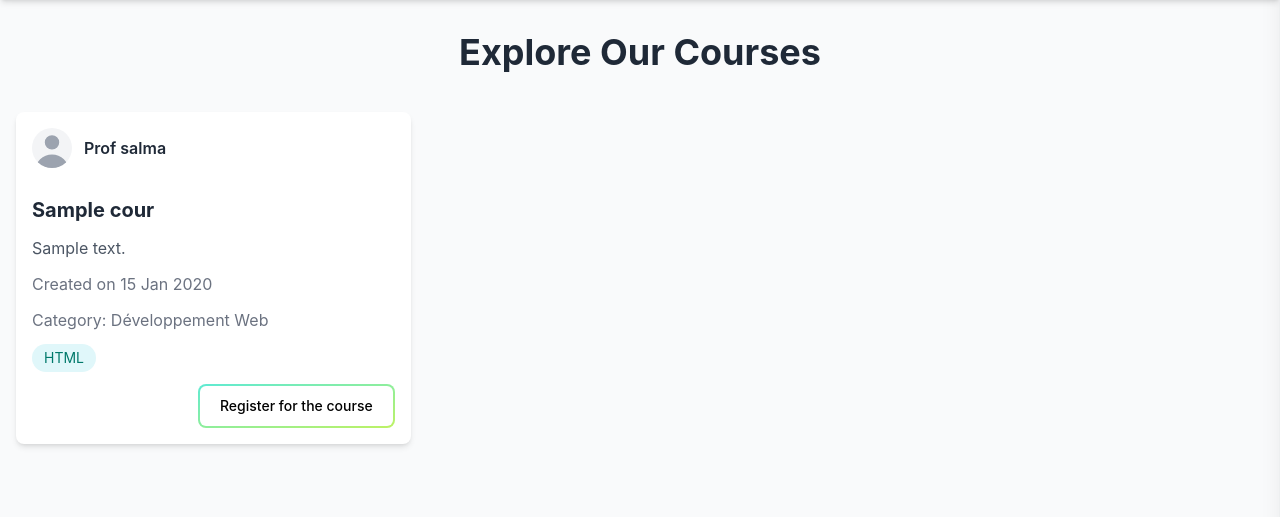
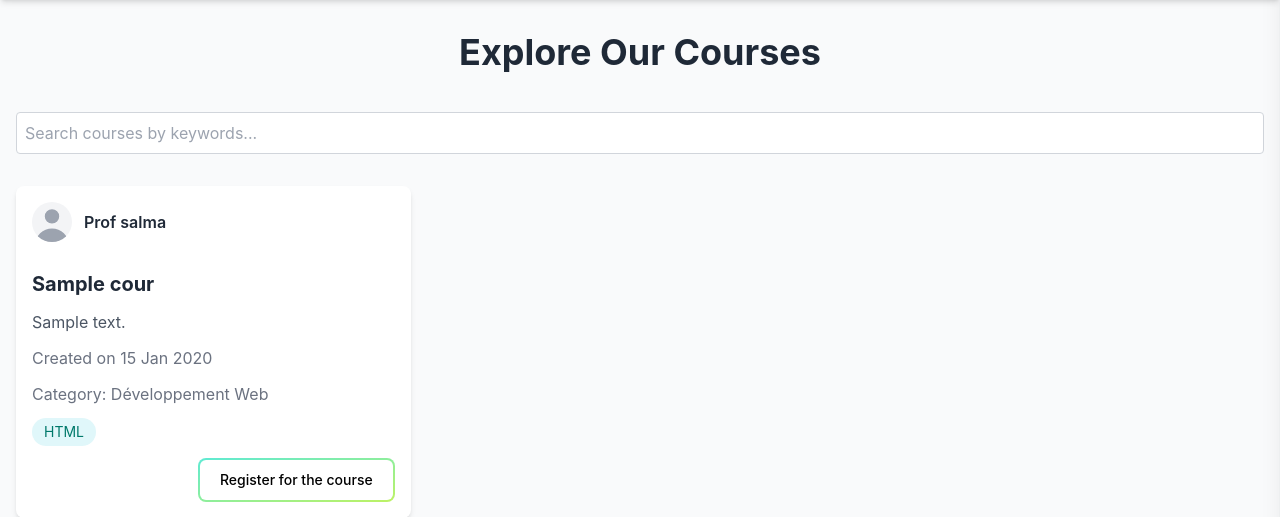
Before and after one commit to saalmahm/YoudemyOnlineCourses, a PHP site: page /pages/courses.php in a window 1280 px wide. Shown: the part 64-581 px from the top of the page. Run offline with PHP 8.4, Linux system fonts and the light colour scheme; data comes from the database, SQL or seed files in the repository; tables that the repository leaves empty hold one stand-in row (values such as "Sample post"); some libraries are stand-ins or nearby versions.

Commit message:
Ajouter une petite input pour Rechercher des cours par mots-clés

```diff
--- a/pages/courses.php
+++ b/pages/courses.php
@@ -79,6 +79,9 @@ $coursesList = getCourses($conn);
 <section class="pt-24 pb-16">
     <div class="container mx-auto px-4">
         <h1 class="text-4xl font-bold text-center text-gray-800 mb-10">Explore Our Courses</h1>
+        <div class="mb-8">
+            <input type="text" id="search-keywords" class="w-full p-2 border border-gray-300 rounded" placeholder="Search courses by keywords...">
+        </div>
         <div id="courses-container" class="grid grid-cols-1 sm:grid-cols-2 lg:grid-cols-3 gap-8">
             <?php foreach ($coursesList as $course): ?>
                 <div class="course-card bg-white rounded-lg shadow-md p-4 flex flex-col space-y-3">
@@ -119,6 +122,8 @@ document.addEventListener('DOMContentLoaded', function() {
     const menu = document.getElementById("burger-icon");
     const sidebar = document.getElementById("sidebar");
     const closeSidebar = document.getElementById("close-sidebar");
+    const searchInput = document.getElementById("search-keywords");
+    const coursesContainer = document.getElementById("courses-container");
 
     menu.addEventListener("click", () => {
         sidebar.classList.remove("translate-x-full");
@@ -129,8 +134,26 @@ document.addEventListener('DOMContentLoaded', function() {
         sidebar.classList.add("translate-x-full");
         sidebar.classList.remove("translate-x-0");
     });
+
+    searchInput.addEventListener("keyup", () => {
+        const searchValue = searchInput.value.toLowerCase();
+        const courseCards = coursesContainer.getElementsByClassName("course-card");
+
+        Array.from(courseCards).forEach(card => {
+            const title = card.querySelector("h2").textContent.toLowerCase();
+            const description = card.querySelector("p").textContent.toLowerCase();
+            const tags = Array.from(card.getElementsByClassName("tag")).map(tag => tag.textContent.toLowerCase());
+
+            if (title.includes(searchValue) || description.includes(searchValue) || tags.some(tag => tag.includes(searchValue))) {
+                card.style.display = "";
+            } else {
+                card.style.display = "none";
+            }
+        });
+    });
 });
 </script>
+
 
 
 </body>
```
